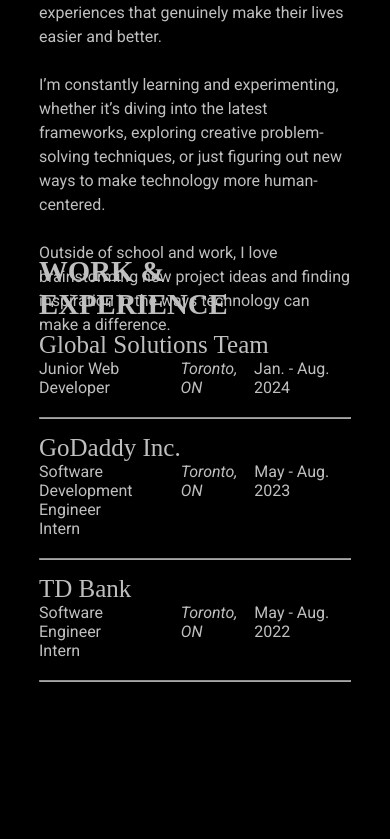
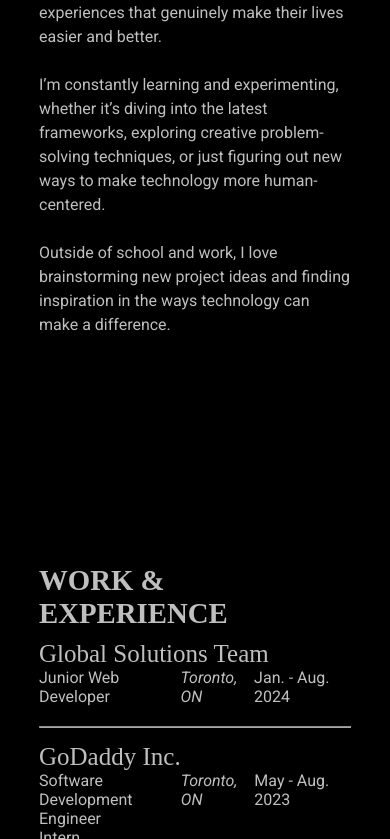
Before and after one commit to hodoabdirizak/hodoabdirizak.github.io, a React (Create React App) app: page / in a window 390 px wide. Shown: the part 1161-2000 px from the top of the page. Built offline with nearby package versions, Linux system fonts and the light colour scheme; the HTML template or start-up script is replaced by a standard one; a web font is replaced by a local one.

Commit message:
change navbar bg color

```diff
--- a/src/navbar/Navbar.css
+++ b/src/navbar/Navbar.css
@@ -3,7 +3,7 @@
   width: 100%;
   top: 0;
   left: 0;
-  background-color: transparent;
+  background-color: black;
   z-index: var(--z-fixed);
 }
 
@@ -100,7 +100,6 @@
 
 @media only screen and (max-width: 767px) {
   .header {
-    background-color: black;
     padding-bottom: 2rem;
   }
   .nav {
--- a/src/pages/About.css
+++ b/src/pages/About.css
@@ -4,6 +4,7 @@
     max-width: 80%;
     gap: 1rem;
     height: var(--full-height) * 1.2;
+    padding-bottom: 170px;
 }
 
 .about__image {
@@ -37,7 +38,7 @@ h2 {
 @media (max-width: 767px) {
 
     .about__container {
-        height: var(--full-height-mobile);
+        height: calc(var(--full-height-mobile) * 1.4);
     }
     .about__image {
         width: 35%;
--- a/src/pages/Contact.css
+++ b/src/pages/Contact.css
@@ -60,3 +60,13 @@
         height: 40px;
     }
 }
+
+@media only screen and (max-width: 390px) {
+    .contact__container {
+        padding-top: 30%;
+    }
+
+    .contact__logo_container {
+        padding-top: 40%;
+    }
+}
--- a/src/pages/Work.css
+++ b/src/pages/Work.css
@@ -58,7 +58,6 @@ hr.solid {
 @media only screen and (max-width: 767px) {
     .work__container {
         height: var(--full-height-mobile);
-        padding-top: 95px;
     }
 
     .work__item {
@@ -84,3 +83,9 @@ hr.solid {
         font-size: calc(var(--section-mobile-title-font-size) * 0.6);
     }
 }
+
+/* @media only screen and (max-width: 390px) {
+    .work__container {
+        padding-top: 80%;
+    }
+} */
```
